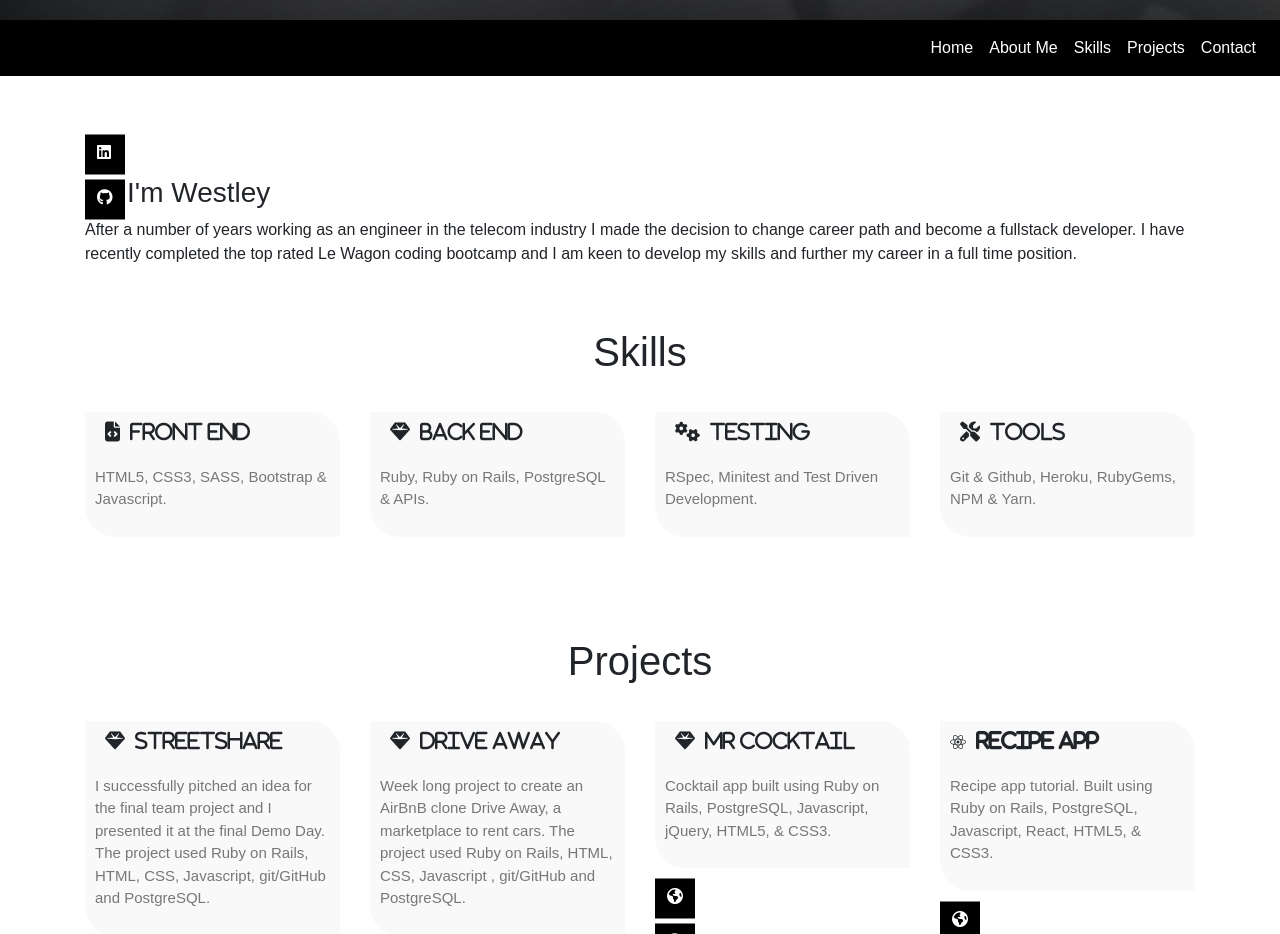
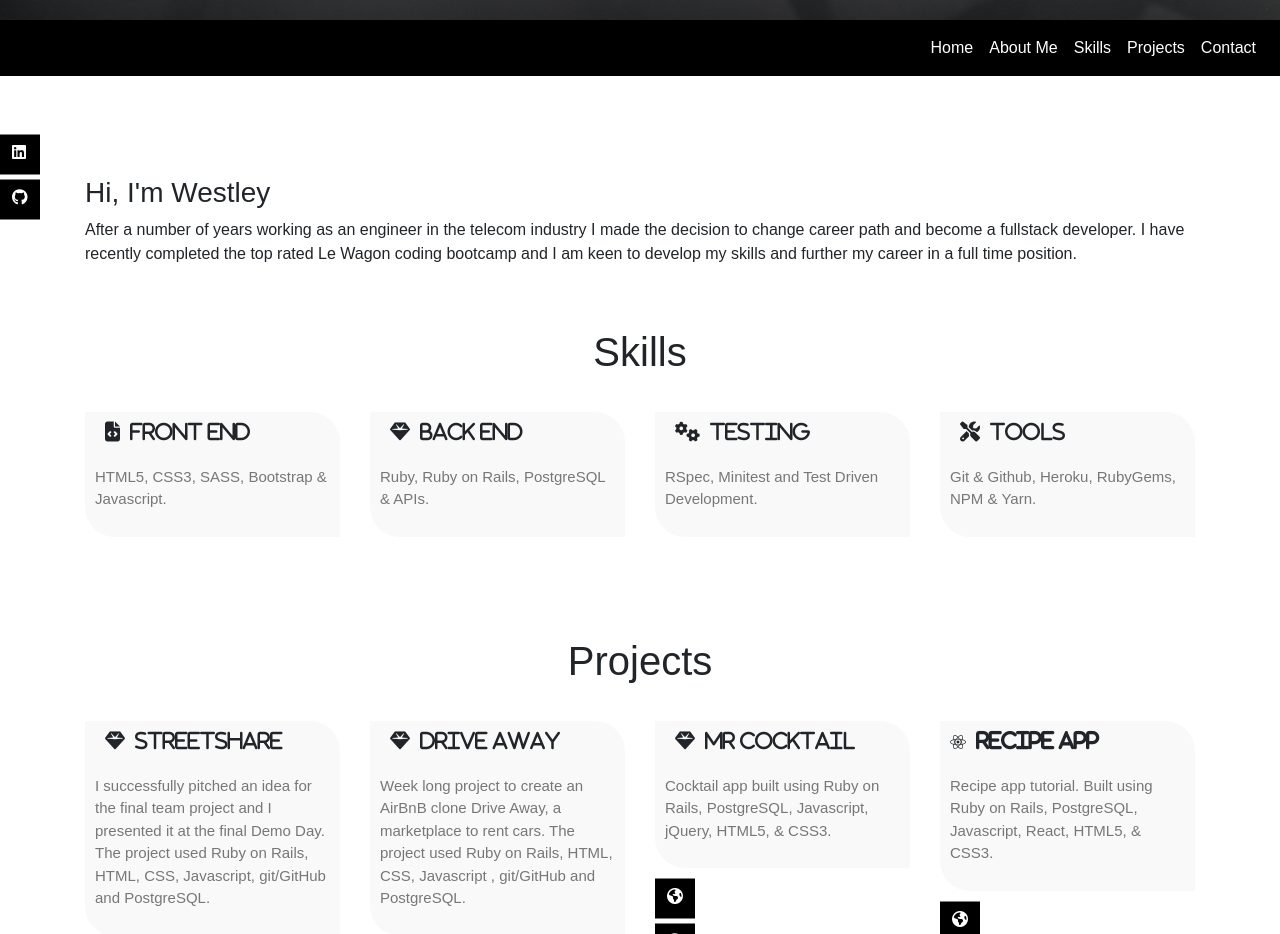
Before and after one commit to westleyandrew/profile, a plain HTML site: page index.html in a window 1280 px wide. Shown: the part 780-1714 px from the top of the page. Drawn offline with nearby package versions, Linux system fonts and the light colour scheme.

Commit message:
undoing previous changes

```diff
--- a/index.html
+++ b/index.html
@@ -81,16 +81,14 @@
   </div>
 
   <!--------------Social Icons--------------->
-  <div class="container">
-    <div class="col-md-12"></div>
-      <div class="social-icons">
-        <ul>
-          <a href="https://www.linkedin.com/in/westleyandrew/"><li><i class="fab fa-linkedin"></i></li></a>
-          <a href="https://github.com/westleyandrew"><li><i class="fab fa-github"></i></li></a>
-        </ul>
-      </div>
-    </div>
+
+  <div class="social-icons">
+    <ul>
+      <a href="https://www.linkedin.com/in/westleyandrew/"><li><i class="fab fa-linkedin"></i></li></a>
+      <a href="https://github.com/westleyandrew"><li><i class="fab fa-github"></i></li></a>
+    </ul>
   </div>
+
 
 
   <!------------------Skills---------------->
```
